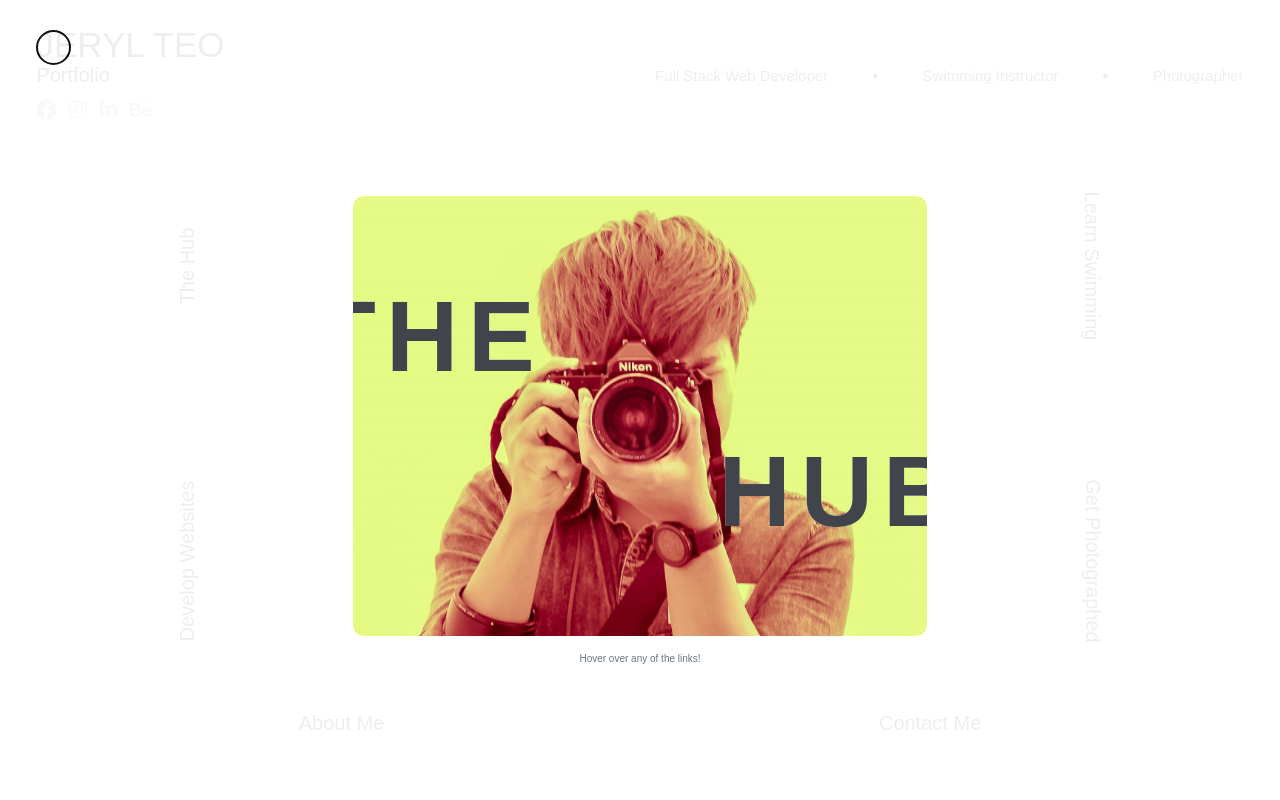
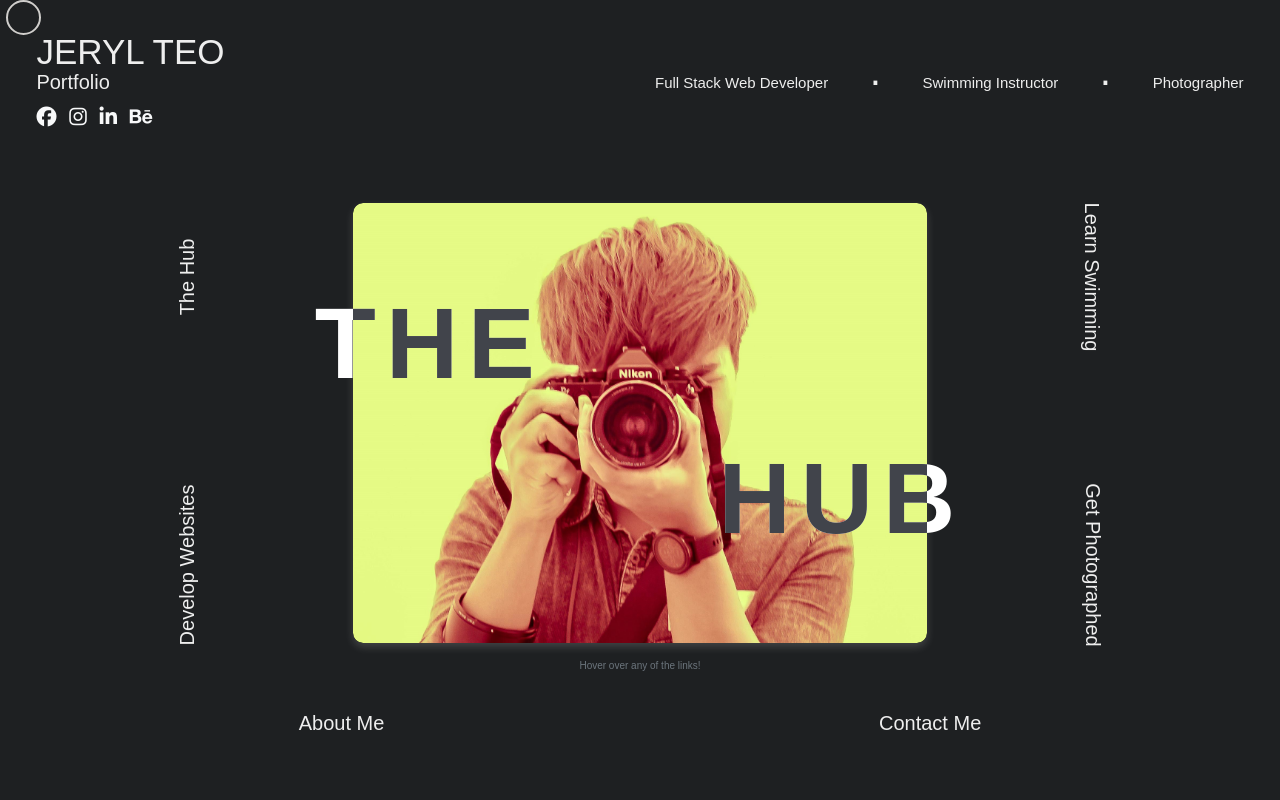
Before and after one commit to jerylteo/jerylteo.github.io, a PHP site: page / in a window 1280 px wide. Run offline with PHP 8.4, Linux system fonts and the light colour scheme; some libraries are stand-ins or nearby versions; some web fonts are replaced.

Commit message:
landing page

```diff
--- a/css/styles.css
+++ b/css/styles.css
@@ -66,6 +66,8 @@
 .landingPage {
     position: relative;
     cursor: none;
+    display: grid;
+    grid-template-rows: 1fr 6fr;
 }
 .landingPage h5 {
     font-weight: 400;
--- a/css/website.css
+++ b/css/website.css
@@ -1,8 +1,7 @@
-main {
+body {
+    cursor: none;
     background-color: white;
-    cursor: none !important;
 }
-
 .websitePage {
     color: #222222;
 }
--- a/js/comps/landingComp.js
+++ b/js/comps/landingComp.js
@@ -1,8 +1,8 @@
 Vue.component('app-landing', {
     template:
     `
-    <section style="max-width: 99vw; overflow: hidden;" class="vh-100 container-fluid d-flex flex-column h-100 p-5 landingPage" @mousemove="mouseMove" @mouseup="mouseUp" @mousedown="mouseDown" @mouseleave="mouseLeave" @mouseenter="mouseEnter">
-        <header class="row mt-5 mt-sm-0">
+    <section style="max-width: 99vw; overflow: hidden;" class="vh-100 container-fluid p-5 landingPage" @mousemove="mouseMove" @mouseup="mouseUp" @mousedown="mouseDown" @mouseleave="mouseLeave" @mouseenter="mouseEnter">
+        <header class="row mt-5 mt-sm-0 align-items-center">
             <div class="col-md-3 col-12 d-block justify-content-center mb-3 mb-md-0" style="cursor: pointer;">
                 <div class="d-md-block d-flex align-items-center justify-content-center">
                     <h3 class="mb-0 mr-3 mr-md-0 text-nowrap" style="font-weight: 500; line-height: 3rem;">JERYL TEO</h3>
@@ -23,7 +23,7 @@
                 <h5 @click.prevent="router.push('/photography')" @mouseenter="linkMouseEnter" @mouseleave="linkMouseLeave" class="light mb-0">Photographer</h5>
             </div>
         </header>
-        <article class="row flex-grow-1 mb-5 landingContent">
+        <article class="row mb-5 landingContent">
             <div class="col-12 h-100 d-flex flex-column align-items-center">
                 <div class="row h-100 w-100">
                     <div class="col-3 d-flex flex-column align-items-center justify-content-around">
--- a/js/comps/websiteComp.js
+++ b/js/comps/websiteComp.js
@@ -275,5 +275,7 @@
                 el: '.swiper-scrollbar'
             }
         })
+
+        $('body').css('background-color', 'white')
     }
 })
```
